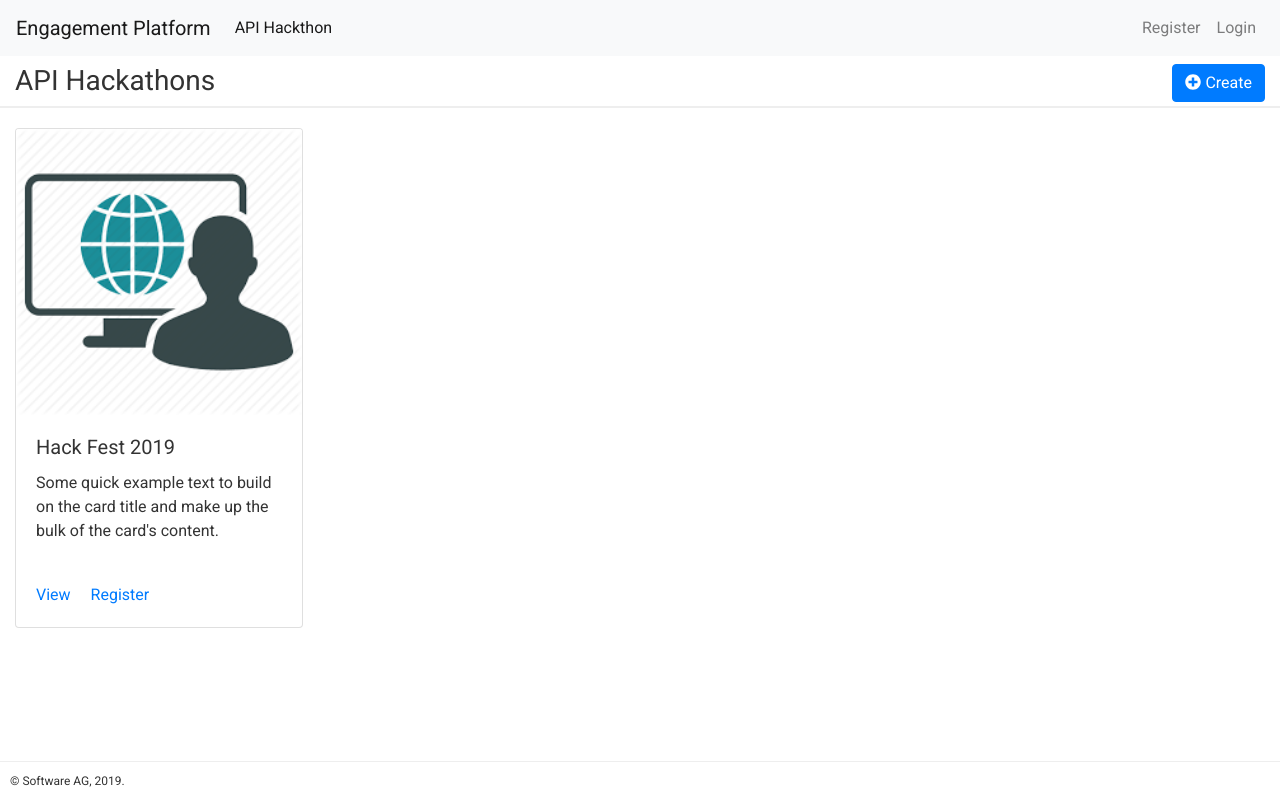
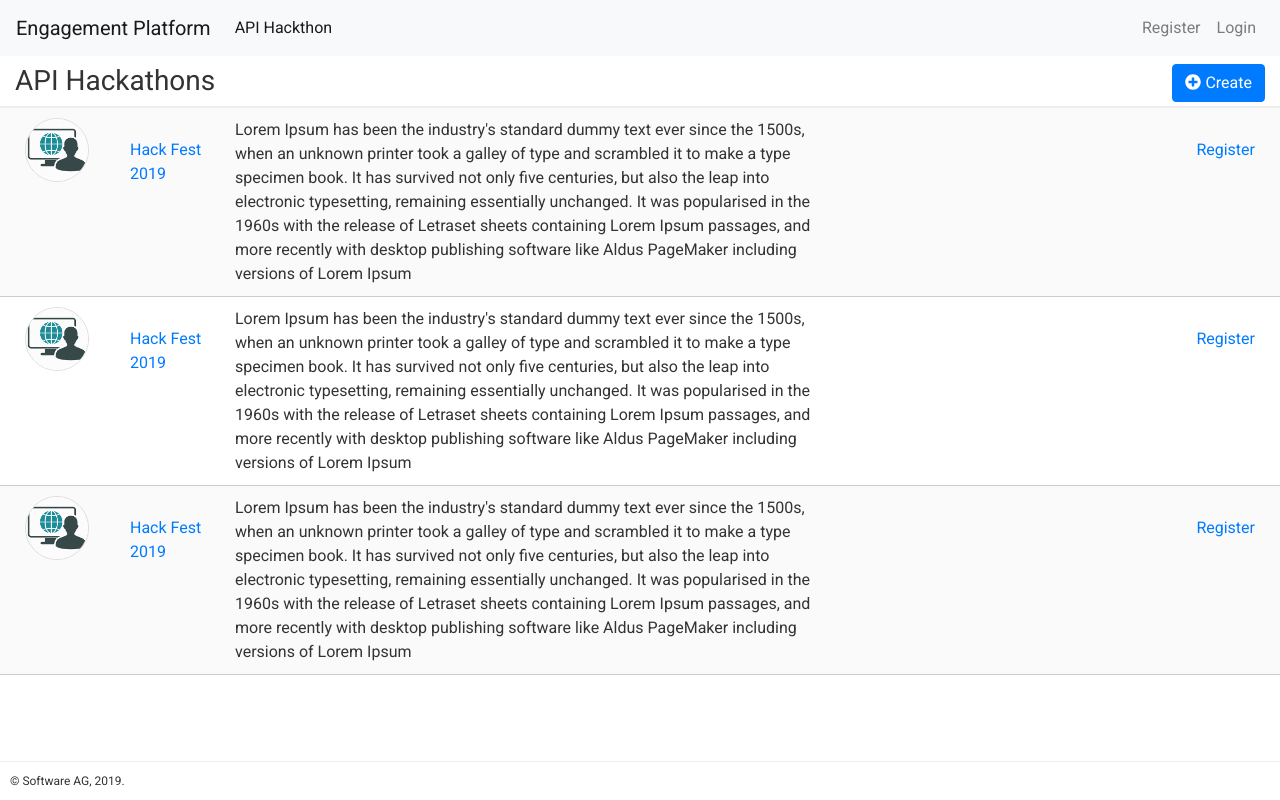
Before and after one commit to school-coder/aep-ui-v2, a Vue app: page /hackathon in a window 1280 px wide. Built offline with nearby package versions, Linux system fonts and the light colour scheme.

Commit message:
Hackathon List Page

```diff
--- a/src/services/hackathon/HackathonService.js
+++ b/src/services/hackathon/HackathonService.js
@@ -6,6 +6,12 @@ const create = (hackathon, callback) => {
     .catch(error => console.log(error))
 }
 
+const list = (hackathon, callback) => {
+  axios.get('/api/hackathons', hackathon)
+    .then(callback)
+    .catch(error => console.log(error))
+}
+
 export default {
-  create
+  create, list
 }
--- a/src/views/hackathon/CreateHackathon.vue
+++ b/src/views/hackathon/CreateHackathon.vue
@@ -8,7 +8,7 @@
                       Save
               </button>
 
-              <button class="btn btn-secondary" @click="cancel">
+              <button class="btn btn-outline-secondary" @click="cancel">
                 <font-awesome-icon icon="times-circle">  </font-awesome-icon>
                 Cancel
               </button>
--- a/src/views/hackathon/Hackathon.vue
+++ b/src/views/hackathon/Hackathon.vue
@@ -1,3 +1,4 @@
 <template>
+    <!-- content holder for /hackathon/* -->
     <router-view></router-view>
 </template>
--- a/src/views/hackathon/ListHackathon.vue
+++ b/src/views/hackathon/ListHackathon.vue
@@ -8,22 +8,57 @@
                 </button>
             </template>
         </title-bar>
-        <div class="container-fluid">
-            <div class="card" style="width: 18rem">
-                <img src="images/hack1.png" class="card-img-top" alt="hack1.png" >
-                <div class="card-body">
-                    <h5 class="card-title">Hack Fest 2019</h5>
-                    <p class="card-text">Some quick example text to build on the card title and make up the bulk of the card's content.</p>
-                </div>
-                <div class="card-body">
-                    <a href="#" class="card-link">View</a>
-                    <a href="#" class="card-link">Register</a>
-                </div>
+        <div class="container-fluid" id="id-hackathon-list-container">
+
+          <div class="row">
+            <div class="col-md-1">
+              <img src="images/hack1.png" alt="hack png" width="64px" height="64px">
             </div>
+            <div class="col-md-1 mg-tp-20">
+              <a href="#">Hack Fest 2019</a>
+            </div>
+            <div class="col-md-6">
+              Lorem Ipsum has been the industry's standard dummy text ever since the 1500s, when an unknown printer took a galley of type and scrambled it to make a type specimen book. It has survived not only five centuries, but also the leap into electronic typesetting, remaining essentially unchanged. It was popularised in the 1960s with the release of Letraset sheets containing Lorem Ipsum passages, and more recently with desktop publishing software like Aldus PageMaker including versions of Lorem Ipsum
+            </div>
+            <div class="col-md-3"></div>
+            <div class="col-md-1 mg-tp-20">
+              <a href="#">Register</a>
+            </div>
+          </div>
+           <div class="row">
+            <div class="col-md-1">
+              <img src="images/hack1.png" alt="hack png" width="64px" height="64px">
+            </div>
+            <div class="col-md-1 mg-tp-20">
+              <a href="#">Hack Fest 2019</a>
+            </div>
+            <div class="col-md-6">
+              Lorem Ipsum has been the industry's standard dummy text ever since the 1500s, when an unknown printer took a galley of type and scrambled it to make a type specimen book. It has survived not only five centuries, but also the leap into electronic typesetting, remaining essentially unchanged. It was popularised in the 1960s with the release of Letraset sheets containing Lorem Ipsum passages, and more recently with desktop publishing software like Aldus PageMaker including versions of Lorem Ipsum
+            </div>
+            <div class="col-md-3"></div>
+            <div class="col-md-1 mg-tp-20">
+              <a href="#">Register</a>
+            </div>
+          </div>
+           <div class="row">
+            <div class="col-md-1">
+              <img src="images/hack1.png" alt="hack png" width="64px" height="64px">
+            </div>
+            <div class="col-md-1 mg-tp-20">
+              <a href="#">Hack Fest 2019</a>
+            </div>
+            <div class="col-md-6">
+              Lorem Ipsum has been the industry's standard dummy text ever since the 1500s, when an unknown printer took a galley of type and scrambled it to make a type specimen book. It has survived not only five centuries, but also the leap into electronic typesetting, remaining essentially unchanged. It was popularised in the 1960s with the release of Letraset sheets containing Lorem Ipsum passages, and more recently with desktop publishing software like Aldus PageMaker including versions of Lorem Ipsum
+            </div>
+            <div class="col-md-3"></div>
+            <div class="col-md-1 mg-tp-20">
+              <a href="#">Register</a>
+            </div>
+          </div>
+
         </div>
     </section>
 </template>
-
 <script>
 import TitleBar from '@/components/core/CTitleBar.vue'
 export default {
@@ -42,3 +77,25 @@ export default {
   }
 }
 </script>
+<style scoped>
+.row {
+  border-bottom: 1px solid #CCC;
+  padding: 10px;
+}
+.row > div:last-child {
+  text-align: right;
+}
+.row:nth-child(2n+1) {
+  background-color: #FAFAFA;
+}
+img {
+  border-radius: 50%;
+  border: 1px solid #DDD;
+}
+#id-hackathon-list-container {
+  margin-top: -20px;
+}
+.mg-tp-20 {
+  margin-top: 20px;
+}
+</style>
```
